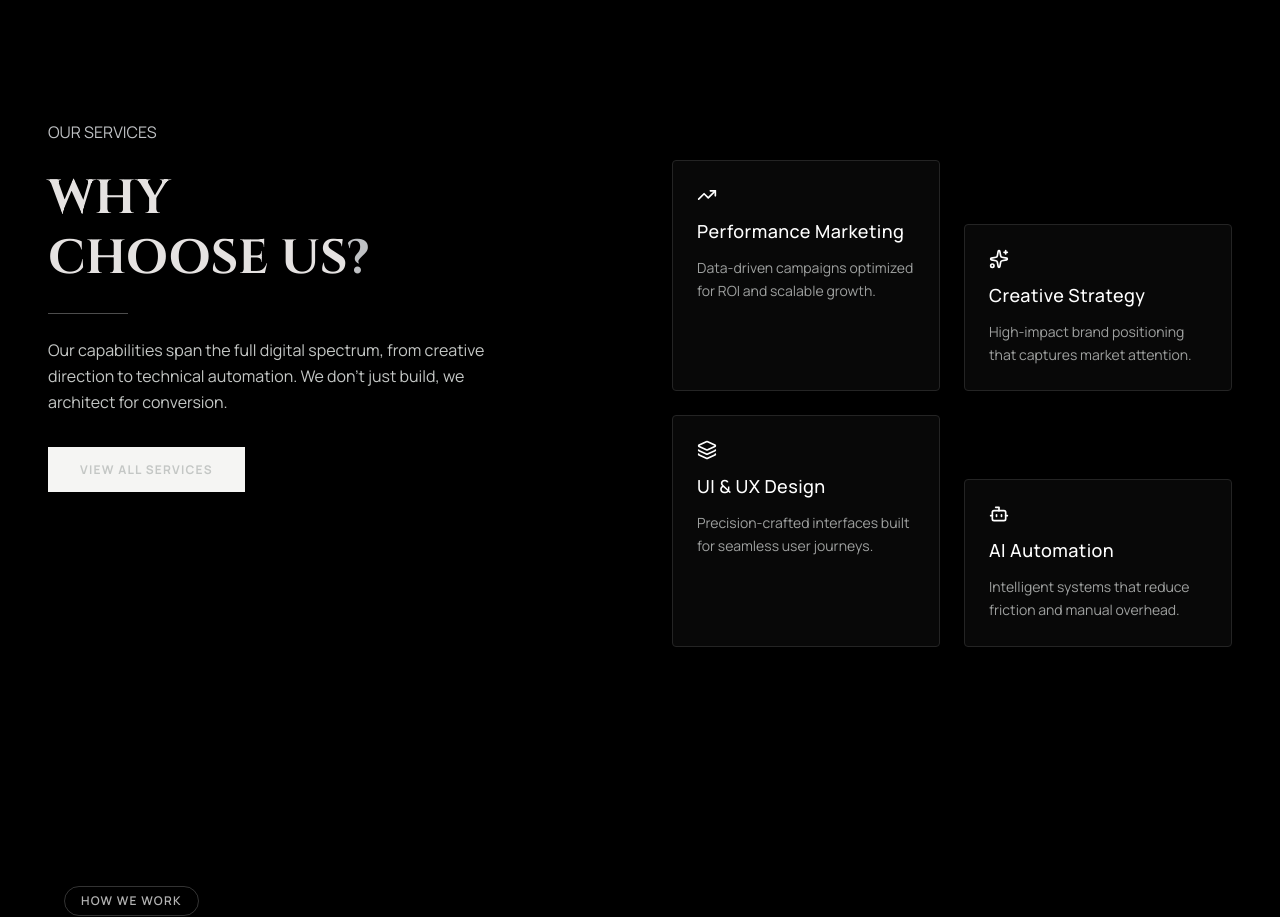
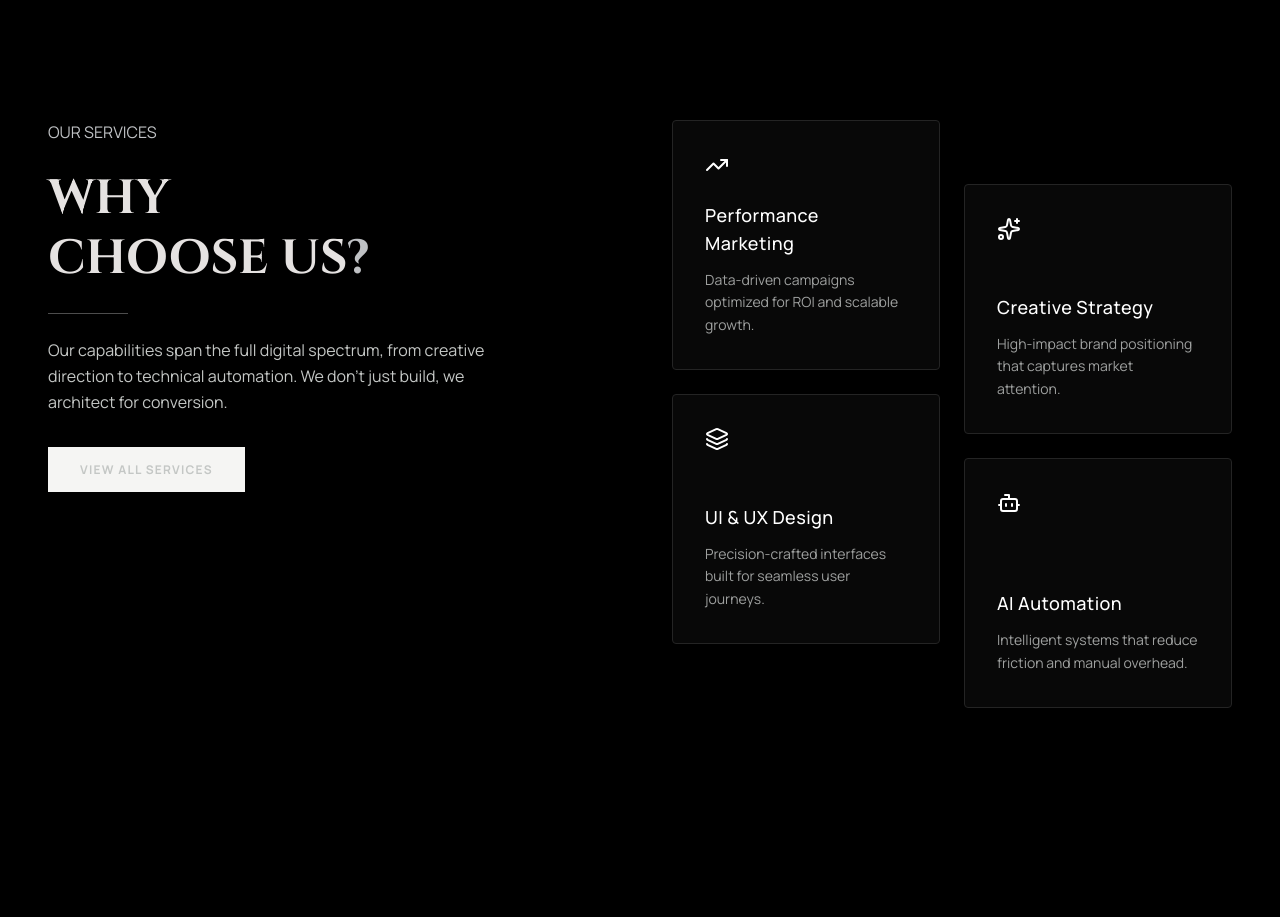
Before and after one commit to digitalwolf2017/dw-new-b, a Next.js app: page / in a window 1280 px wide. Shown: the part 4560-5477 px from the top of the page. Built offline with nearby package versions, Linux system fonts and the light colour scheme.

Commit message:
refactor: update WhyChooseUs section to use explicit column-based layout for staggered feature rendering

```diff
--- a/components/sections/why-choose-us.tsx
+++ b/components/sections/why-choose-us.tsx
@@ -35,20 +35,40 @@ export function WhyChooseUs() {
         </div>
       </div>
 
-      <div className="grid grid-cols-1 gap-6 sm:grid-cols-2 lg:w-140">
-        {FEATURES.map((feature, i) => (
+      <div className="flex flex-col sm:flex-row gap-6 lg:w-140">
+        {/* Left Column */}
+        <div className="flex flex-1 flex-col gap-6">
+          {FEATURES.filter((_, i) => i % 2 === 0).map((feature, i) => (
             <Surface
-            key={i}
+              key={`left-${i}`}
               interactive
-            className={`flex flex-col gap-3 p-6 ${
-              i % 2 === 1 ? "sm:mt-16" : ""
-            }`}
+              className="flex flex-col p-8 min-h-62.5"
             >
-            <feature.icon className="h-5 w-5 text-white" />
+              <feature.icon className="h-6 w-6 text-white" />
+              <div className="mt-auto space-y-3">
                 <h3 className="font-sans text-lg font-medium tracking-wide text-white">{feature.title}</h3>
                 <p className="font-sans text-sm leading-relaxed text-ink-secondary/80">{feature.desc}</p>
+              </div>
             </Surface>
           ))}
+        </div>
+
+        {/* Right Column (Staggered Down) */}
+        <div className="flex flex-1 flex-col gap-6 sm:mt-16">
+          {FEATURES.filter((_, i) => i % 2 === 1).map((feature, i) => (
+            <Surface
+              key={`right-${i}`}
+              interactive
+              className="flex flex-col p-8 min-h-62.5"
+            >
+              <feature.icon className="h-6 w-6 text-white" />
+              <div className="mt-auto space-y-3">
+                <h3 className="font-sans text-lg font-medium tracking-wide text-white">{feature.title}</h3>
+                <p className="font-sans text-sm leading-relaxed text-ink-secondary/80">{feature.desc}</p>
+              </div>
+            </Surface>
+          ))}
+        </div>
       </div>
     </section>
   );
```
Lines whose indentation alone changed are shown as unchanged.
